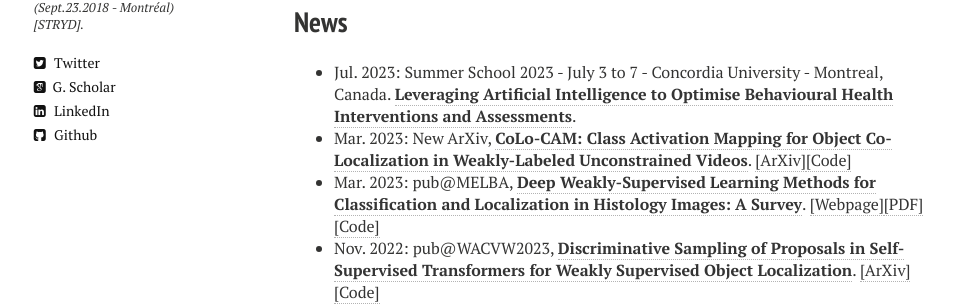
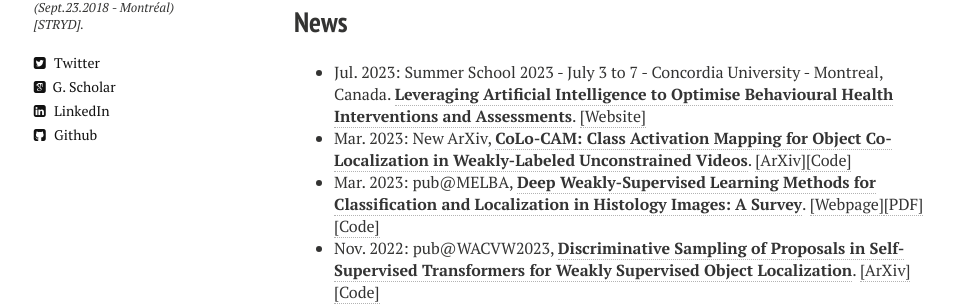
Before and after one commit to sbelharbi/sbelharbi.github.io, a Jekyll site: the page built from index.md, in a window 1280 px wide and 900 px high, scrolled down 1294 px. Shown: the part 155-461 px from the top of the window, without its empty margins (26-985 px from the left). Built offline with Jekyll 4.4.1, drawn with Linux system fonts in a browser that asks for light colours; nearby versions of some CDN libraries.

Commit message:
summer school.

```diff
--- a/index.md
+++ b/index.md
@@ -23,7 +23,7 @@
 
 
 ## News
-* Jul. 2023: Summer School 2023 - July 3 to 7 - Concordia University - Montreal, Canada. [**Leveraging Artificial Intelligence to Optimise Behavioural Health Interventions and Assessments**](https://frqs-ai-summerschool23.squarespace.com/).
+* Jul. 2023: Summer School 2023 - July 3 to 7 - Concordia University - Montreal, Canada. [**Leveraging Artificial Intelligence to Optimise Behavioural Health Interventions and Assessments**](https://frqs-ai-summerschool23.squarespace.com/). <a href="https://frqs-ai-summerschool23.squarespace.com/">[Website]</a>
 * Mar. 2023: New ArXiv, [**CoLo-CAM: Class Activation Mapping for Object Co-Localization in Weakly-Labeled Unconstrained Videos**](https://arxiv.org/abs/2303.09044). <a href="https://arxiv.org/abs/2303.09044">[ArXiv]</a><a href="https://github.com/sbelharbi/colo-cam">[Code]</a>
 * Mar. 2023: pub@MELBA, [**Deep Weakly-Supervised Learning Methods for Classification and Localization in Histology Images: A Survey**](https://www.melba-journal.org/papers/2023:004.html). <a href="https://www.melba-journal.org/papers/2023:004.html">[Webpage]</a><a href="https://www.melba-journal.org/pdf/2023:004.pdf">[PDF]</a><a href="https://github.com/jeromerony/survey_wsl_histology">[Code]</a>
 * Nov. 2022: pub@WACVW2023, [**Discriminative Sampling of Proposals in Self-Supervised Transformers for Weakly Supervised Object Localization**](https://arxiv.org/abs/2209.09209). <a href="https://arxiv.org/abs/2209.09209">[ArXiv]</a><a href="https://github.com/shakeebmurtaza/dips">[Code]</a>
```
